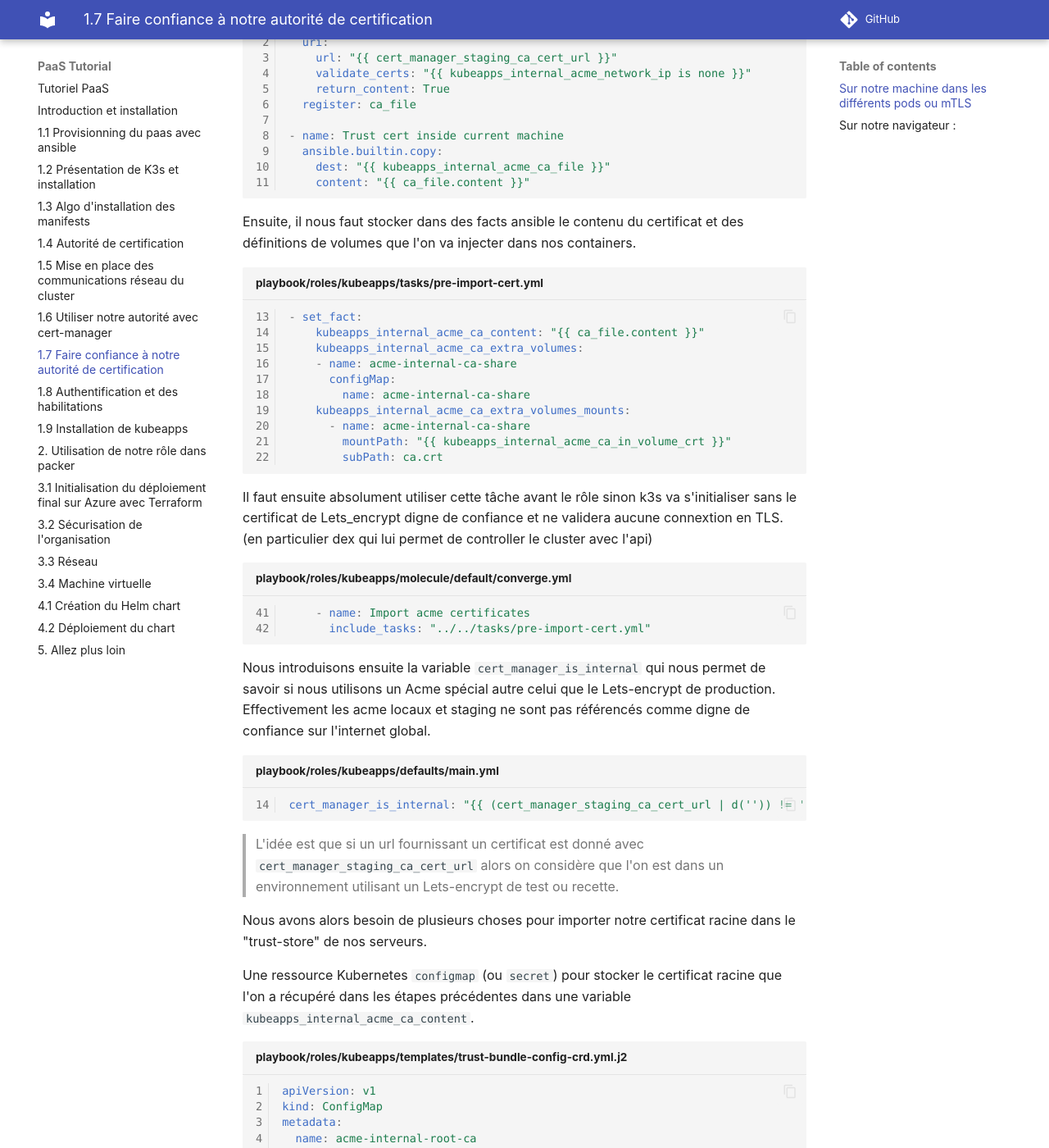
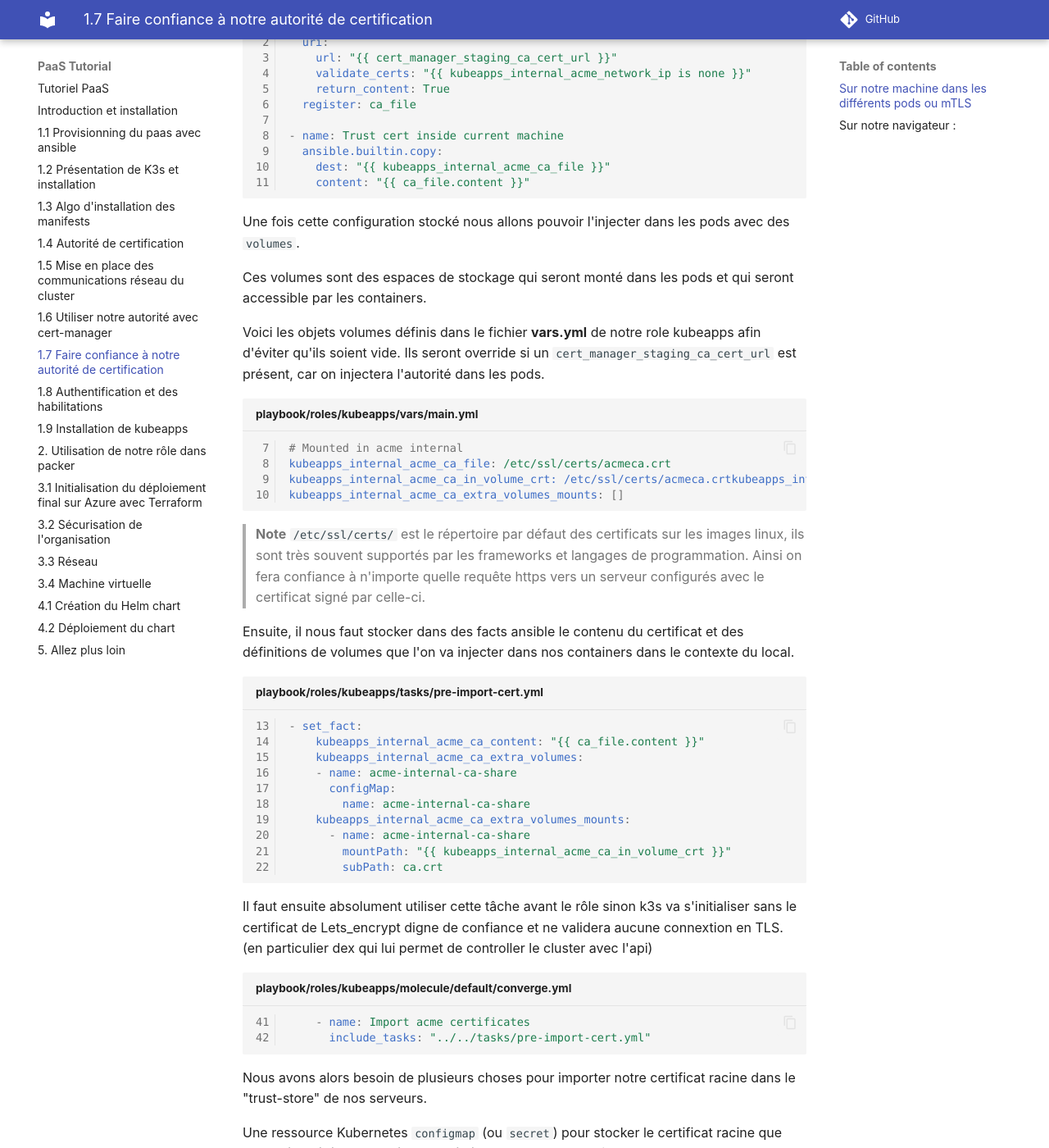
Before and after one commit to loic-roux-404/plateforme, an MkDocs documentation site: the page built from docs/1-7-ansible-trust-ca.md, in a window 1280 px wide and 1400 px high, scrolled down 687 px. Shown: the whole window at 82% size. Built offline with MkDocs 1.6.1 and Material for MkDocs 9.7.7, drawn with Linux system fonts in a browser that asks for light colours; comment, search, counter and statistics services are not loaded; some of the changed text lies outside the part shown.

Commit message:
move doc on local authority

````diff
--- a/docs/1-6-ansible-cert-manager.md
+++ b/docs/1-6-ansible-cert-manager.md
@@ -62,6 +62,15 @@ Que l'on surcharge tout de suite dans le playbook **converge.yml** :
 
 > **WARN** Attention en production ou recette l'adresse email `cert_manager_email` doit appartenir à un domaine valide (gmail, hotmail, etc...)
 
+Nous introduisons enfin la variable `cert_manager_is_internal` qui nous permet de savoir si nous utilisons un Acme spécial autre celui que le Lets-encrypt de production. Effectivement les acme locaux et staging ne sont pas référencés comme digne de confiance sur l'internet global.
+
+```yaml linenums="14" title="playbook/roles/kubeapps/defaults/main.yml"
+cert_manager_is_internal: "{{ (cert_manager_staging_ca_cert_url | d('')) != '' }}"
+
+```
+
+> L'idée est que si un url fournissant un certificat est donné avec `cert_manager_staging_ca_cert_url` alors on considère que l'on est dans un environnement utilisant un Lets-encrypt de test ou recette.
+
 #### Mettons en place une bonne pratique
 
 L'objectif est d'éviter du comportement non souhaité lors de l'utilisation de cert-manager et donc de ne pas lancer l'installation de la suite des tâches s'il manque certaine configuration. Cert-manager est un composant cœur dans notre stack car il distribue les certificats pour certain service embarquant des protocoles d'authentification. Nous ne pourrons pas utiliser ces services s'il n'y a pas de certificats et de cryptage des échanges en TLS (v1.2+).
@@ -87,14 +96,22 @@ Ici on veut être sûr que l'email est renseigné sinon lets-encrypt ne donnera
       - acmeca_result.stat.exists
   when: cert_manager_is_internal
 
+```
 
-```
+> Les checks du fichier de certificat prendrons plus sens à la prochaine étape quand on mettra en place trust-manager dans le cluster.
 
 Puis on active ceci en premier dans le fichier wrapper `main.yml` :
 
 ```yaml linenums="3" title="playbook/roles/kubeapps/tasks/main.yml"
 - import_tasks: checks.yml
   tags: [kubeapps]
+
+```
+
+Et maintenant qu'on a un check sur l'email on l'ajoute dans le converge :
+
+```yaml linenums="10" title="playbook/roles/kubeapps/molecule/default/converge.yml"
+    cert_manager_email: "test@k3s.local"
 
 ```
 
--- a/docs/1-7-ansible-trust-ca.md
+++ b/docs/1-7-ansible-trust-ca.md
@@ -31,7 +31,23 @@ On utilise l'url du serveur staging `cert_manager_staging_ca_cert_url` qui est i
 
 ```
 
-Ensuite, il nous faut stocker dans des facts ansible le contenu du certificat et des définitions de volumes que l'on va injecter dans nos containers.
+Une fois cette configuration stocké nous allons pouvoir l'injecter dans les pods avec des `volumes`.
+
+Ces volumes sont des espaces de stockage qui seront monté dans les pods et qui seront accessible par les containers.
+
+Voici les objets volumes définis dans le fichier **vars.yml** de notre role kubeapps afin d'éviter qu'ils soient vide. Ils seront override si un `cert_manager_staging_ca_cert_url` est présent, car on injectera l'autorité dans les pods.
+
+```yaml linenums="7" title="playbook/roles/kubeapps/vars/main.yml"
+# Mounted in acme internal
+kubeapps_internal_acme_ca_file: /etc/ssl/certs/acmeca.crt
+kubeapps_internal_acme_ca_in_volume_crt: /etc/ssl/certs/acmeca.crtkubeapps_internal_acme_ca_extra_volumes: []
+kubeapps_internal_acme_ca_extra_volumes_mounts: []
+
+```
+
+> **Note** `/etc/ssl/certs/` est le répertoire par défaut des certificats sur les images linux, ils sont très souvent supportés par les frameworks et langages de programmation. Ainsi on fera confiance à n'importe quelle requête https vers un serveur configurés avec le certificat signé par celle-ci.
+
+Ensuite, il nous faut stocker dans des facts ansible le contenu du certificat et des définitions de volumes que l'on va injecter dans nos containers dans le contexte du local.
 
 ```yaml linenums="13" title="playbook/roles/kubeapps/tasks/pre-import-cert.yml"
 - set_fact:
@@ -53,15 +69,6 @@ Il faut ensuite absolument utiliser cette tâche avant le rôle sinon k3s va s'i
     - name: Import acme certificates
       include_tasks: "../../tasks/pre-import-cert.yml"
 ```
-
-Nous introduisons ensuite la variable `cert_manager_is_internal` qui nous permet de savoir si nous utilisons un Acme spécial autre celui que le Lets-encrypt de production. Effectivement les acme locaux et staging ne sont pas référencés comme digne de confiance sur l'internet global.
-
-```yaml linenums="14" title="playbook/roles/kubeapps/defaults/main.yml"
-cert_manager_is_internal: "{{ (cert_manager_staging_ca_cert_url | d('')) != '' }}"
-
-```
-
-> L'idée est que si un url fournissant un certificat est donné avec `cert_manager_staging_ca_cert_url` alors on considère que l'on est dans un environnement utilisant un Lets-encrypt de test ou recette.
 
 Nous avons alors besoin de plusieurs choses pour importer notre certificat racine dans le "trust-store" de nos serveurs.
 
@@ -135,22 +142,6 @@ Ensuite, **il est essentiel** d'appeler dans l'ordre tous ces manifests que l'on
       condition: "{{ cert_manager_is_internal }}"
 ```
 
-Une fois cette configuration stocké nous allons pouvoir l'injecter dans les pods avec des `volumes`.
-
-Ces volumes sont des espaces de stockage qui seront monté dans les pods et qui seront accessible par les containers.
-
-Voici les objets volumes définis dans le fichier **vars.yml** de notre role kubeapps afin d'éviter qu'ils soient vide. Ils seront override si un `cert_manager_staging_ca_cert_url` est présent, car on injectera l'autorité dans les pods.
-
-```yaml linenums="7" title="playbook/roles/kubeapps/vars/main.yml"
-# Mounted in acme internal
-kubeapps_internal_acme_ca_in_volume_crt: /etc/ssl/certs/acmeca.crt
-kubeapps_internal_acme_ca_extra_volumes: []
-kubeapps_internal_acme_ca_extra_volumes_mounts: []
-
-```
-
-> **Note** `/etc/ssl/certs/` est le répertoire par défaut des certificats sur les images linux, ils sont très souvent supportés par les frameworks et langages de programmation. Ainsi on fera confiance à n'importe quelle requête https vers un serveur configurés avec le certificat signé par celle-ci.
-
 Voici un exemple d'utilisation des volumes dans kubernetes :
 
 Import du volume pour le rendre disponible au montage :
@@ -170,7 +161,7 @@ podsubcontainerexample:
     {{ kubeapps_internal_acme_ca_extra_volumes_mounts | to_nice_yaml | indent(4) }}
 ```
 
-Les volumes sont **vide par défaut**, on les renseigne seulement à la fin de la tâche internal-acme lancée en mode cert-manager interne. Voici la suite du `set_fact` (l.25) dans cette tâche :
+Les volumes sont **vide par défaut**, on les renseigne seulement à la fin de la tâche **pre-import-cert** lancée en mode cert-manager interne. Voici un rappel du `set_fact` pour définir ces volumes :
 
 ```yaml linenums="18" title="playbook/roles/kubeapps/tasks/pre-import-cert.yml"
     kubeapps_internal_acme_ca_extra_volumes:
````
